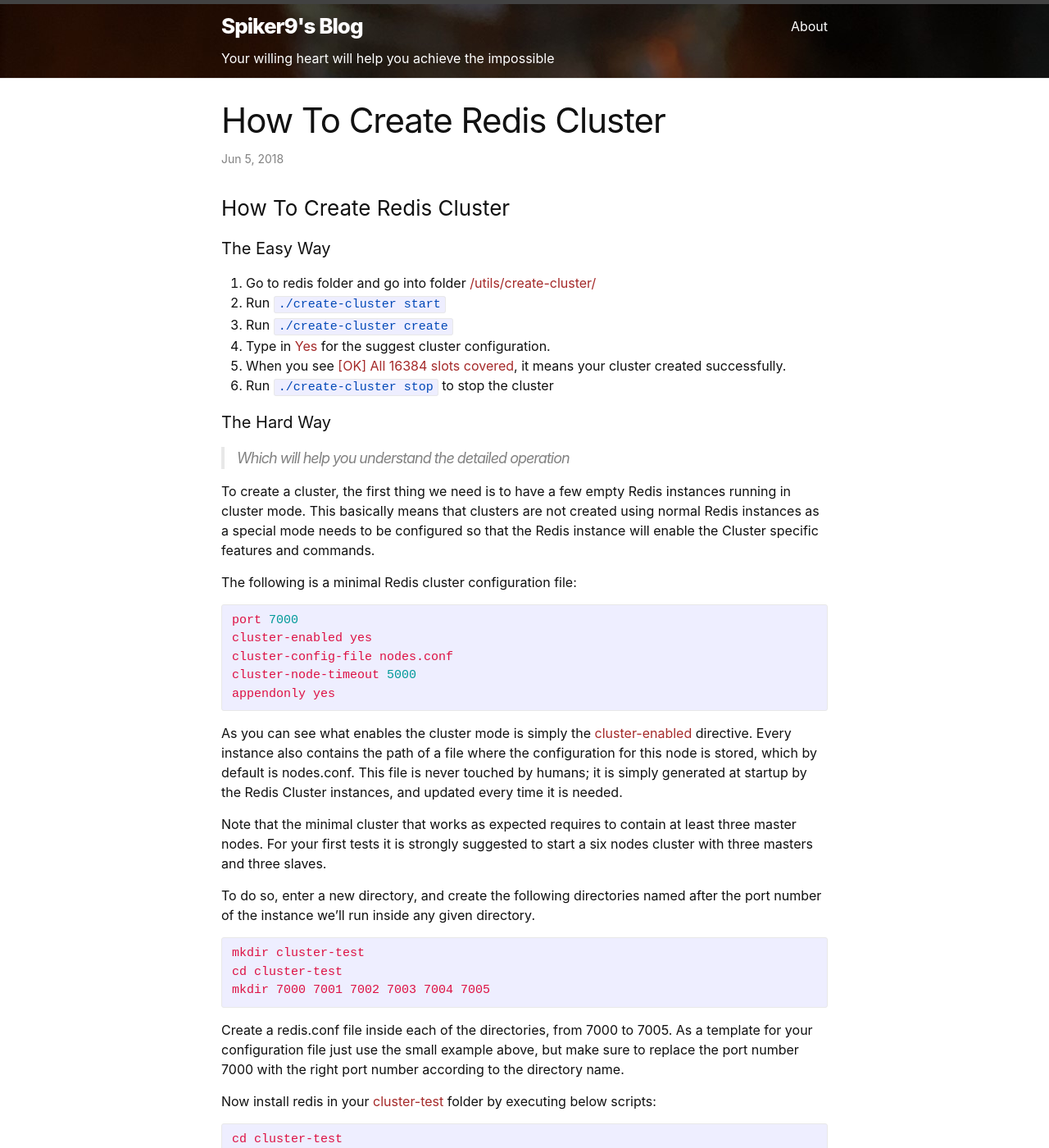
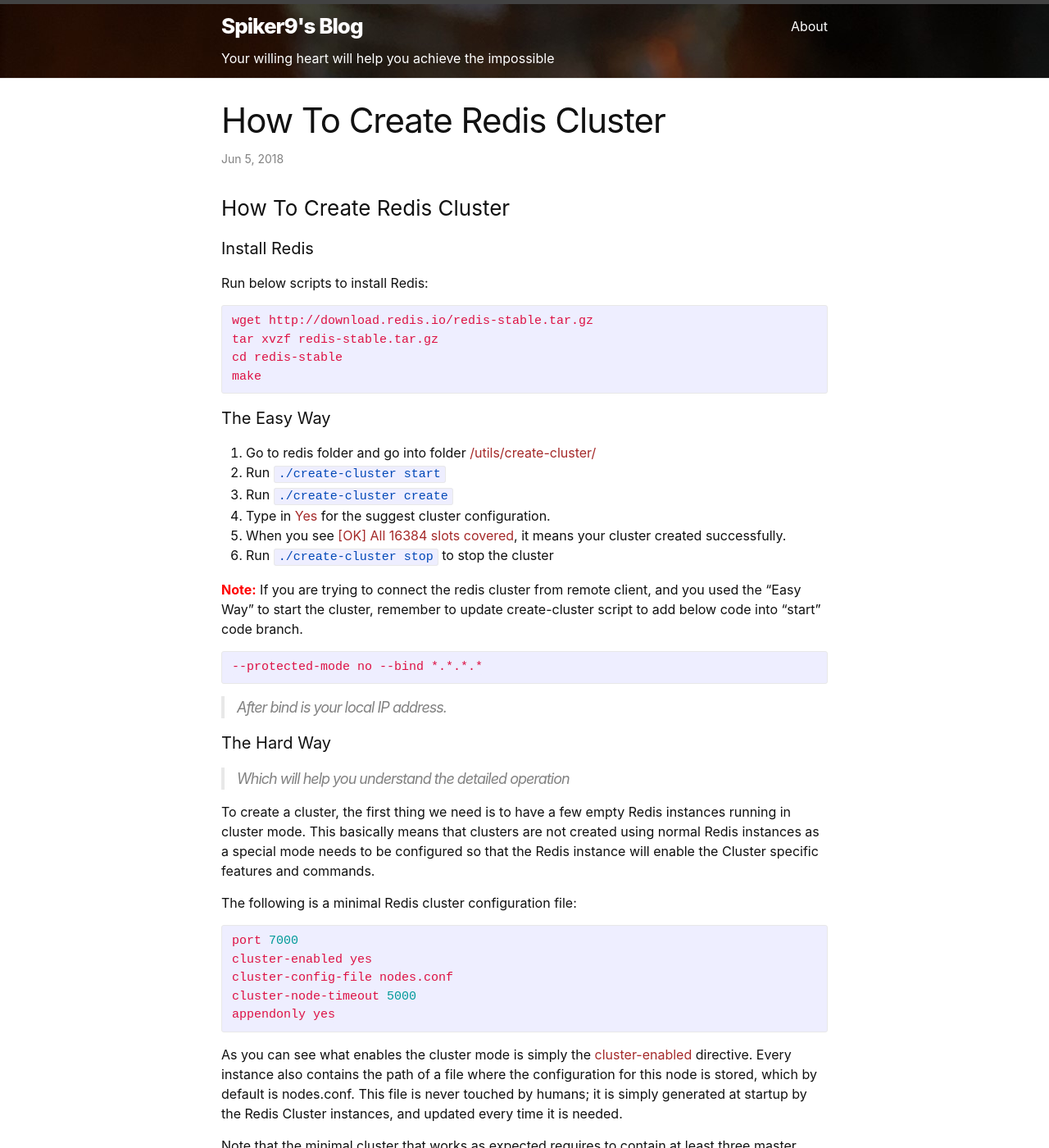
Before and after one commit to spiker9/spiker9.github.io, a Jekyll site: the page built from _posts/2018-06-05-how-to-create-redis-cluster.markdown, in a window 1280 px wide and 1400 px high. Shown: the whole window at 82% size. Built offline with Jekyll 4.4.1, drawn with Linux system fonts in a browser that asks for light colours; some of the changed text lies outside the part shown.

Commit message:
update redis

```diff
--- a/_posts/2018-06-05-how-to-create-redis-cluster.markdown
+++ b/_posts/2018-06-05-how-to-create-redis-cluster.markdown
@@ -7,6 +7,15 @@
 
 ### How To Create Redis Cluster
 
+#### Install Redis
+Run below scripts to install Redis:
+{% highlight yml %}
+wget http://download.redis.io/redis-stable.tar.gz
+tar xvzf redis-stable.tar.gz
+cd redis-stable
+make
+{% endhighlight %}
+
 #### The Easy Way
 1. Go to redis folder and go into folder <span style="color:Brown">/utils/create-cluster/</span>
 2. Run <code>./create-cluster start</code>
@@ -14,6 +23,14 @@
 4. Type in <span style="color:Brown">Yes</span> for the suggest cluster configuration.
 5. When you see <span style="color:Brown">[OK] All 16384 slots covered</span>, it means your cluster created successfully.
 5.  Run <code>./create-cluster stop</code> to stop the cluster
+
+<span style="color:Red;font-weight:Bold">Note:</span>
+If you are trying to connect the redis cluster from remote client, and you used the "Easy Way" to start the cluster, remember to update <span>create-cluster</span> script to add below code into "start" code branch.
+
+{% highlight yml %}
+--protected-mode no --bind *.*.*.*
+{% endhighlight %}
+> After bind is your local IP address.
 
 #### The Hard Way
 > Which will help you understand the detailed operation
@@ -120,11 +137,3 @@
 done
 {% endhighlight %}
 > Many OKs
-
-<span style="color:Red;font-weight:Bold">Note:</span>
-If you are trying to connect the redis cluster from remote client, and you used the "Easy Way" to start the cluster, remember to update <span>create-cluster</span> script to add below code into "start" code branch.
-
-{% highlight yml %}
---protected-mode no --bind *.*.*.*
-{% endhighlight %}
-> After bind is your local IP address.
```
